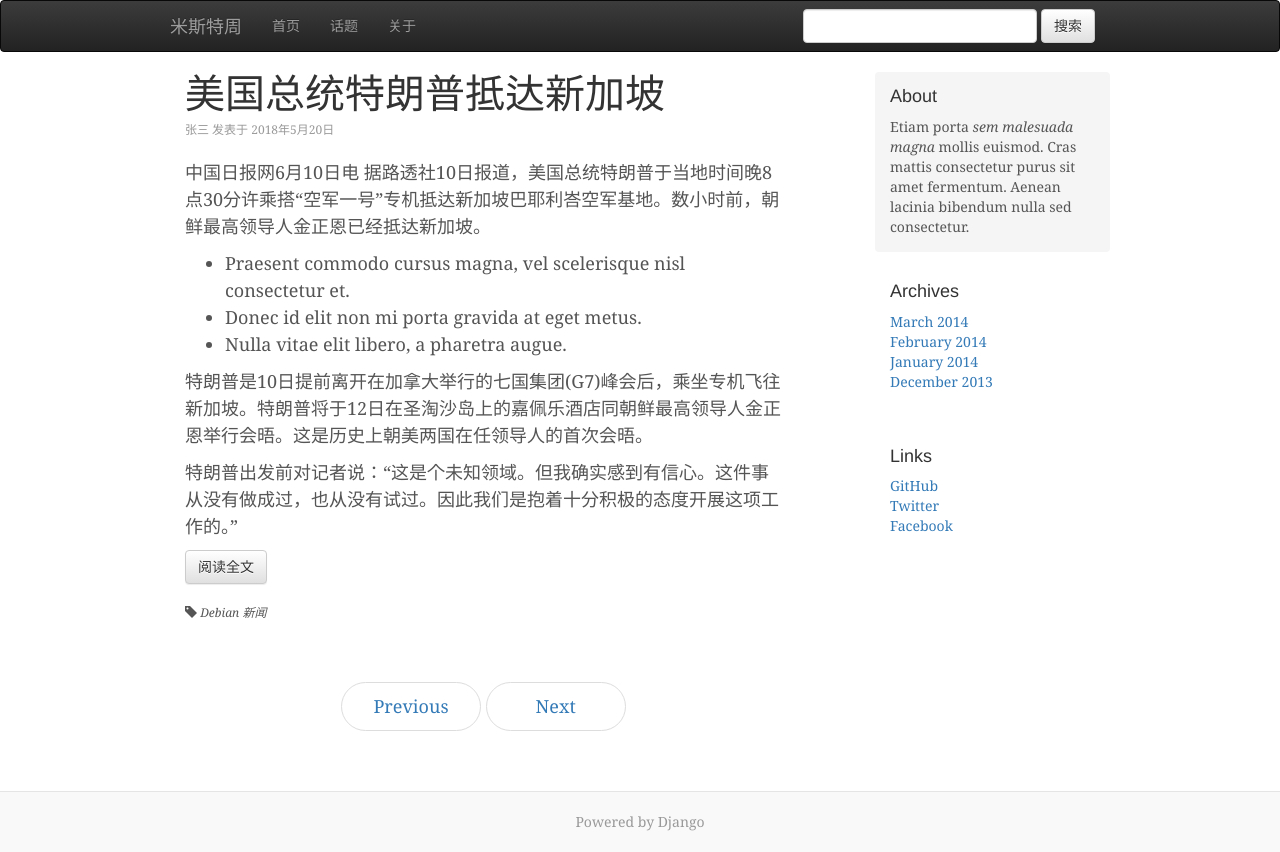
After one commit to istek/django-blog, a Django app: page / in a window 1280 px wide. The commit adds this page. Run offline with Django 3.2, Linux system fonts and the light colour scheme; some libraries are stand-ins or nearby versions.

Commit message:
main theme file is finished now, right now CODE!

```diff
--- /dev/null
+++ b/blog/static/css/blog.css
@@ -0,0 +1,129 @@
+/*
+ * Globals
+ */
+
+body {
+  font-family: Georgia, "Times New Roman", Times, serif;
+  color: #555;
+}
+
+h1, .h1,
+h2, .h2,
+h3, .h3,
+h4, .h4,
+h5, .h5,
+h6, .h6 {
+  margin-top: 0;
+  font-family: "Helvetica Neue", Helvetica, Arial, sans-serif;
+  font-weight: normal;
+  color: #333;
+}
+
+
+/*
+ * Override Bootstrap's default container.
+ */
+
+@media (min-width: 1200px) {
+  .container {
+    width: 970px;
+  }
+}
+
+/*
+ * Blog name and description
+ */
+
+.blog-header {
+  padding-top: 20px;
+  padding-bottom: 20px;
+}
+.blog-title {
+  margin-top: 30px;
+  margin-bottom: 0;
+  font-size: 60px;
+  font-weight: normal;
+}
+.blog-description {
+  font-size: 20px;
+  color: #999;
+}
+
+
+/*
+ * Main column and sidebar layout
+ */
+
+.blog-main {
+  font-size: 18px;
+  line-height: 1.5;
+}
+
+/* Sidebar modules for boxing content */
+.sidebar-module {
+  padding: 15px;
+  margin: 0 -15px 15px;
+}
+.sidebar-module-inset {
+  padding: 15px;
+  background-color: #f5f5f5;
+  border-radius: 4px;
+}
+.sidebar-module-inset p:last-child,
+.sidebar-module-inset ul:last-child,
+.sidebar-module-inset ol:last-child {
+  margin-bottom: 0;
+}
+
+
+/* Pagination */
+.pager {
+  margin-bottom: 60px;
+}
+.pager > li > a {
+  width: 140px;
+  padding: 10px 20px;
+  text-align: center;
+  border-radius: 30px;
+}
+
+
+/*
+ * Blog posts
+ */
+
+.blog-post {
+  margin-bottom: 60px;
+}
+.blog-post-title {
+  margin-bottom: 5px;
+  font-size: 40px;
+}
+.blog-post-meta {
+  margin-bottom: 20px;
+  color: #999;
+    font-size: 12px;
+}
+.tag-list{
+    margin-top:20px;
+    font-size: 12px;
+}
+.clearfix:after {
+   content:"";
+   display: block;
+   clear:both;
+}
+/*
+ * Footer
+ */
+
+.blog-footer {
+  padding: 20px 0;
+  color: #999;
+  text-align: center;
+  background-color: #f9f9f9;
+  border-top: 1px solid #e5e5e5;
+}
+.blog-footer p:last-child {
+  margin-bottom: 0;
+}
--- /dev/null
+++ b/blog/templates/blog/base.html
@@ -0,0 +1,120 @@
+{% load static %}
+<!DOCTYPE html>
+<html lang="en">
+<head>
+    <meta charset="UTF-8">
+    <title>{% block title %}{% endblock %}</title>
+    <!-- 最新版本的 Bootstrap 核心 CSS 文件 -->
+    <link rel="stylesheet" href="https://cdn.bootcss.com/bootstrap/3.3.7/css/bootstrap.min.css"
+          integrity="sha384-BVYiiSIFeK1dGmJRAkycuHAHRg32OmUcww7on3RYdg4Va+PmSTsz/K68vbdEjh4u" crossorigin="anonymous">
+
+    <!-- 可选的 Bootstrap 主题文件（一般不用引入） -->
+    <link rel="stylesheet" href="https://cdn.bootcss.com/bootstrap/3.3.7/css/bootstrap-theme.min.css"
+          integrity="sha384-rHyoN1iRsVXV4nD0JutlnGaslCJuC7uwjduW9SVrLvRYooPp2bWYgmgJQIXwl/Sp" crossorigin="anonymous">
+    <link rel="stylesheet" href="{% static 'css/blog.css' %}" />
+</head>
+<body>
+<!-- 导航 -->
+<nav class="navbar navbar-inverse">
+    <div class="container">
+        <div class="navbar-header">
+            <button type="button" class="navbar-toggle collapsed" data-toggle="collapse" data-target="#main-menu"
+                    aria-expanded="false">
+                <span class="sr-only">菜单</span>
+                <span class="icon-bar"></span>
+                <span class="icon-bar"></span>
+                <span class="icon-bar"></span>
+            </button>
+            <a class="navbar-brand" href="#">米斯特周</a>
+            </span>
+        </div>
+        <div class="collapse navbar-collapse" id="main-menu">
+            <ul class="nav navbar-nav">
+                <li><a href="#">首页</a></li>
+                <li><a href="#">话题</a></li>
+                <li><a href="#">关于</a></li>
+            </ul>
+            <form class="navbar-form navbar-right">
+                <div class="form-group">
+                    <input type="text" class="form-control" placeholder="">
+                </div>
+                <button type="submit" class="btn btn-default">搜索</button>
+            </form>
+        </div>
+    </div>
+</nav>
+<!-- 导航 -->
+<div class="row">
+    <div class='container'>
+        <div class="col-sm-8 blog-main">
+            <div class="blog-post">
+                <h2 class="blog-post-title">美国总统特朗普抵达新加坡</h2>
+                <p class="blog-post-meta">张三 发表于 2018年5月20日</p>
+
+                <p>中国日报网6月10日电 据路透社10日报道，美国总统特朗普于当地时间晚8点30分许乘搭“空军一号”专机抵达新加坡巴耶利峇空军基地。数小时前，朝鲜最高领导人金正恩已经抵达新加坡。</p>
+                <ul>
+                    <li>Praesent commodo cursus magna, vel scelerisque nisl consectetur et.</li>
+                    <li>Donec id elit non mi porta gravida at eget metus.</li>
+                    <li>Nulla vitae elit libero, a pharetra augue.</li>
+                </ul>
+                <p>特朗普是10日提前离开在加拿大举行的七国集团(G7)峰会后，乘坐专机飞往新加坡。特朗普将于12日在圣淘沙岛上的嘉佩乐酒店同朝鲜最高领导人金正恩举行会晤。这是历史上朝美两国在任领导人的首次会晤。</p>
+                <p>特朗普出发前对记者说：“这是个未知领域。但我确实感到有信心。这件事从没有做成过，也从没有试过。因此我们是抱着十分积极的态度开展这项工作的。”</p>
+                <div class="post-permalink">
+                    <a href="#" class="btn btn-default">阅读全文</a>
+                </div>
+                <div class="clearfix">
+                    <div class="tag-list">
+                        <i class="glyphicon glyphicon-tag"></i>
+                        <i>Debian</i>
+                        <i>新闻</i>
+                    </div>
+                    <div class="pull-right share">
+                    </div>
+                </div>
+            </div><!--blog post-->
+            <nav>
+                <ul class="pager">
+                    <li><a href="#">Previous</a></li>
+                    <li><a href="#">Next</a></li>
+                </ul>
+            </nav>
+        </div><!--blog main-->
+        <div class='col-sm-3 col-sm-offset-1 blog-sidebar'>
+            <div class="sidebar-module sidebar-module-inset">
+                <h4>About</h4>
+                <p>Etiam porta <em>sem malesuada magna</em> mollis euismod. Cras mattis consectetur purus sit amet
+                    fermentum. Aenean lacinia bibendum nulla sed consectetur.</p>
+            </div>
+            <div class="sidebar-module">
+                <h4>Archives</h4>
+                <ol class="list-unstyled">
+                    <li><a href="#">March 2014</a></li>
+                    <li><a href="#">February 2014</a></li>
+                    <li><a href="#">January 2014</a></li>
+                    <li><a href="#">December 2013</a></li>
+                </ol>
+            </div>
+            <div class="sidebar-module">
+                <h4>Links</h4>
+                <ol class="list-unstyled">
+                    <li><a href="#">GitHub</a></li>
+                    <li><a href="#">Twitter</a></li>
+                    <li><a href="#">Facebook</a></li>
+                </ol>
+            </div>
+        </div><!-- /.blog-sidebar -->
+    </div><!-- container -->
+
+</div><!-- row -->
+<footer class="blog-footer text-center">
+    <p>Powered by Django
+</footer>
+
+<!-- jQuery (Bootstrap 的所有 JavaScript 插件都依赖 jQuery，所以必须放在前边) -->
+<script src="https://cdn.bootcss.com/jquery/1.12.4/jquery.min.js"></script>
+<!-- 最新的 Bootstrap 核心 JavaScript 文件 -->
+<script src="https://cdn.bootcss.com/bootstrap/3.3.7/js/bootstrap.min.js"
+        integrity="sha384-Tc5IQib027qvyjSMfHjOMaLkfuWVxZxUPnCJA7l2mCWNIpG9mGCD8wGNIcPD7Txa"
+        crossorigin="anonymous"></script>
+</body>
+</html>
--- a/templates/blog/index.html
+++ b/blog/templates/blog/index.html
@@ -1,4 +1,4 @@
-{% extends 'base.html' %}
+{% extends 'blog/base.html' %}
 {% block title %}
 我的首页
 {% endblock %}
```
Also changed, not shown: proj2/settings.py (+1 -6 lines), templates/blog/base.html (deleted, +0 -24 lines).
